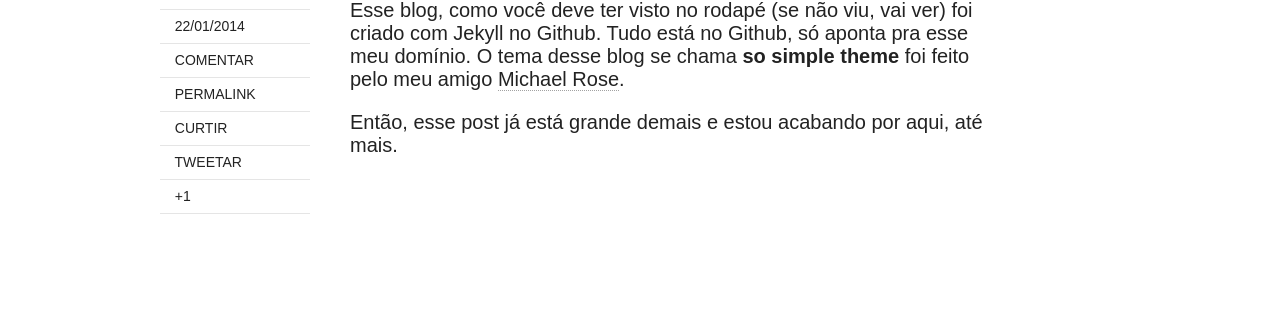
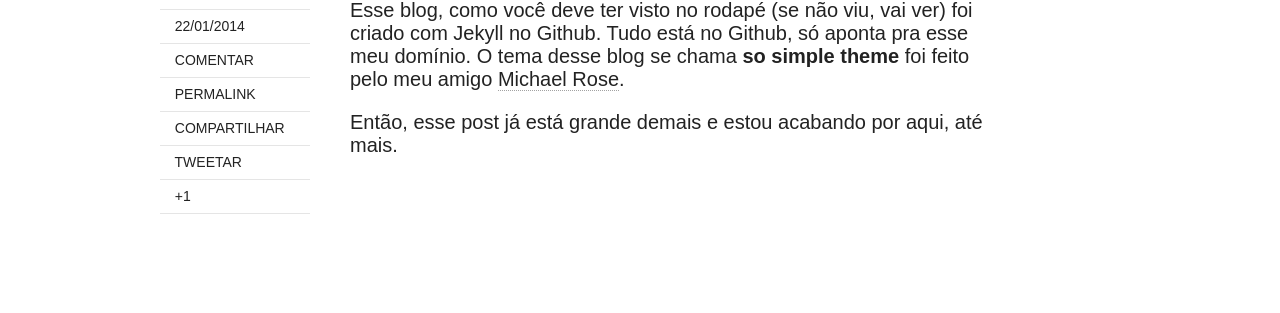
Before and after one commit to maracaipe/maracaipe.github.io, a Jekyll site: the page built from _posts/2014-01-22-hello-world.md, in a window 1280 px wide. Shown: the part 1399-1712 px from the top of the page. Built offline with Jekyll 4.4.1, drawn with Linux system fonts in a browser that asks for light colours; nearby versions of some CDN libraries; comment, search, counter and statistics services are not loaded.

Commit message:
Alterando links e corrigindo bugs. #fixes #2

```diff
--- a/_layouts/post.html
+++ b/_layouts/post.html
@@ -16,7 +16,7 @@
     {% if page.image.feature %}<img src="{{ site.url }}/images/{{ page.image.feature }}" class="entry-feature-image" alt="{{ page.title }}" {% if site.logo == null %}style="margin-top:0;"{% endif %}>{% if page.image.credit %}<p class="image-credit">Crédito da imagem: <a href="{{ page.image.creditlink }}">{{ page.image.credit }}</a>{% endif %}{% endif %}
     <div class="entry-wrapper">
       <header class="entry-header">
-        <span class="entry-tags">{% for tag in page.tags %}<a href="{{ site.url }}/tags.html#{{ tag | cgi_encode }}" title="Pages tagged {{ tag }}">{{ tag }}</a>{% unless forloop.last %}&nbsp;&bull;&nbsp;{% endunless %}{% endfor %}</span>
+        <span class="entry-tags">{% for tag in page.tags %}<a href="{{ site.url }}/tags/#{{ tag | cgi_encode }}" title="Pages tagged {{ tag }}">{{ tag }}</a>{% unless forloop.last %}&nbsp;&bull;&nbsp;{% endunless %}{% endfor %}</span>
         {% if page.link %}
           <h1 class="entry-title"><a href="{{ page.link }}">{% if page.headline %}{{ page.headline }}{% else %}{{ page.title }}{% endif %} <span class="link-arrow">&rarr;</span></a></h1>
         {% else %}
@@ -32,11 +32,11 @@
         <span><a href="{{ site.url }}{{ page.url }}" rel="bookmark" title="{{ page.title }}"><i class="icon-link"></i> Permalink</a></span>
         {% if page.share %}
         <span class="social-share-facebook">
-            <a href="https://www.facebook.com/sharer/sharer.php?u={{ site.url }}{{ page.url }}" title="Share on Facebook" itemprop="Facebook"><i class="icon-facebook-sign"></i> Curtir</a></span>
+            <a href="https://www.facebook.com/sharer/sharer.php?u={{ site.url }}{{ page.url }}" title="Compartilhe no Facebook" itemprop="Facebook"><i class="icon-facebook-sign"></i> Compartilhar</a></span>
         <span class="social-share-twitter">
-            <a href="https://twitter.com/intent/tweet?text={{ site.url }}{{ page.url }}" title="Share on Twitter" itemprop="Twitter"><i class="icon-twitter-sign"></i> Tweetar</a></span>
+            <a href="https://twitter.com/intent/tweet?text={{ site.url }}{{ page.url }}" title="Compartilhe no Twitter" itemprop="Twitter"><i class="icon-twitter-sign"></i> Tweetar</a></span>
         <span class="social-share-googleplus">
-            <a href="https://plus.google.com/share?url={{ site.url }}{{ page.url }}" title="Share on Google Plus" itemprop="GooglePlus"><i class="icon-google-plus-sign"></i> +1</a></span>
+            <a href="https://plus.google.com/share?url={{ site.url }}{{ page.url }}" title="Compartilhe no Google Plus" itemprop="GooglePlus"><i class="icon-google-plus-sign"></i> +1</a></span>
             <!-- /.social-share -->{% endif %}
       </footer>
       <div class="entry-content">
```
